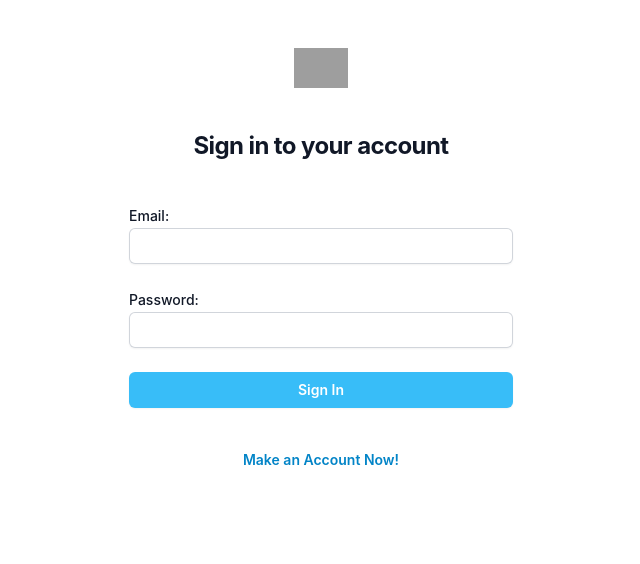
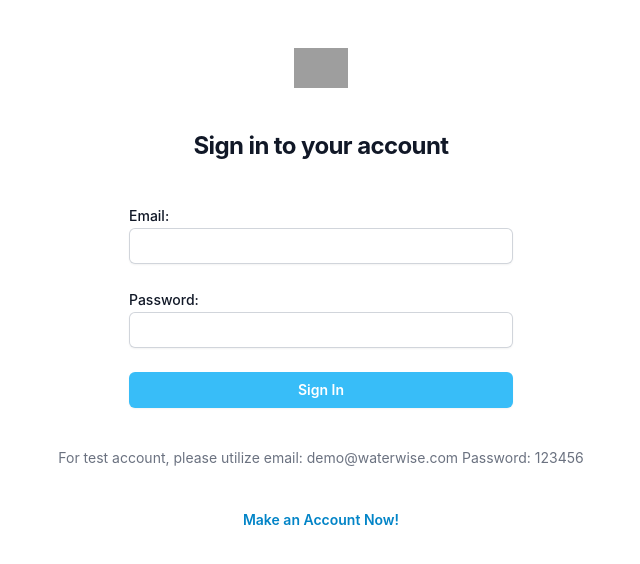
Before and after one commit to nealchapman1995/water_wise, a React (Create React App) app: page / in a window 1280 px wide. Shown: the top 564 px of the page, without its empty margins (319-959 px from the left). Built offline with nearby package versions, Linux system fonts and the light colour scheme; no server answers; grey boxes are pictures that could not be loaded.

Commit message:
added test account

```diff
--- a/src/Signin.js
+++ b/src/Signin.js
@@ -49,6 +49,9 @@ const SignInForm = ({ setUser }) => {
             </form>
         </div>
         <p className="mt-10 text-center text-sm text-gray-500">
+            For test account, please utilize email: demo@waterwise.com Password: 123456
+          </p>
+        <p className="mt-10 text-center text-sm text-gray-500">
             <a href="/signup" className="font-semibold leading-6 text-sky-600 hover:text-sky-500">
               Make an Account Now!
             </a>
```
